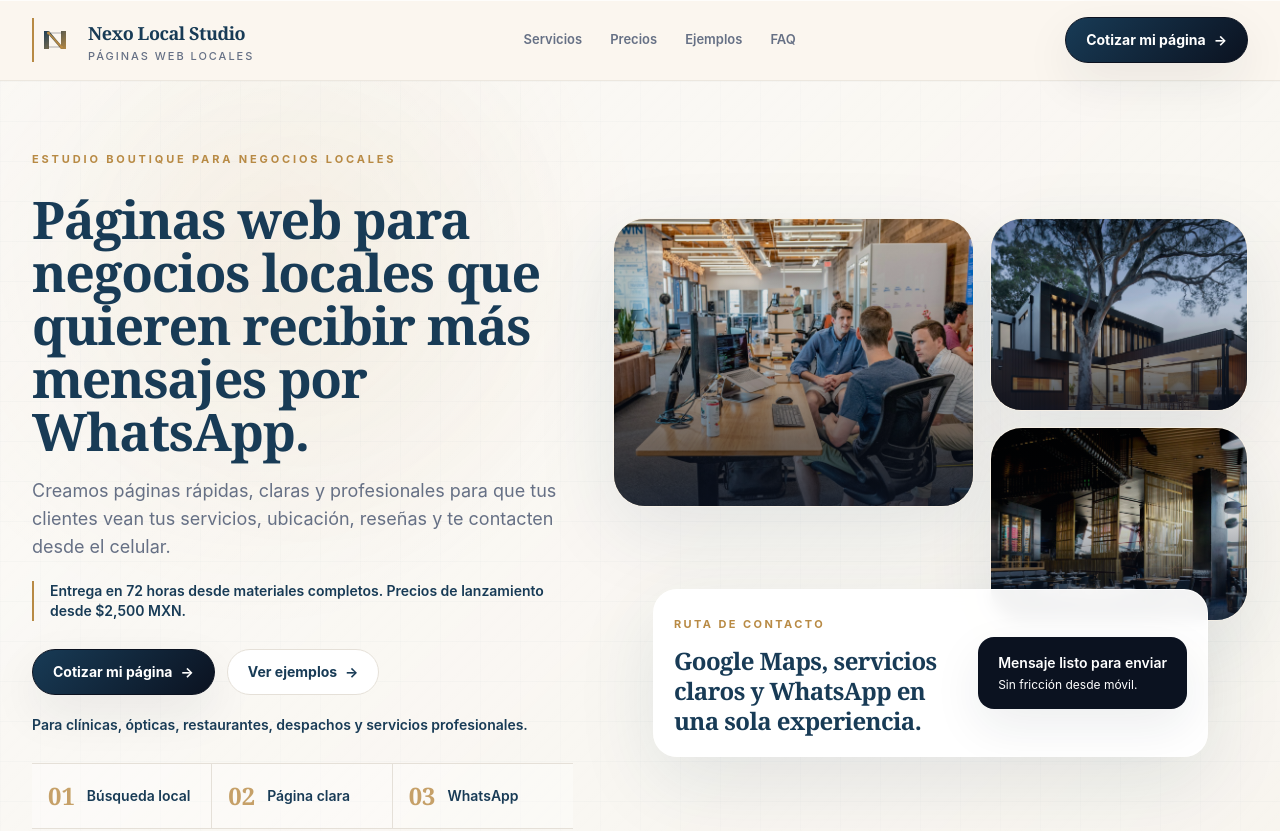
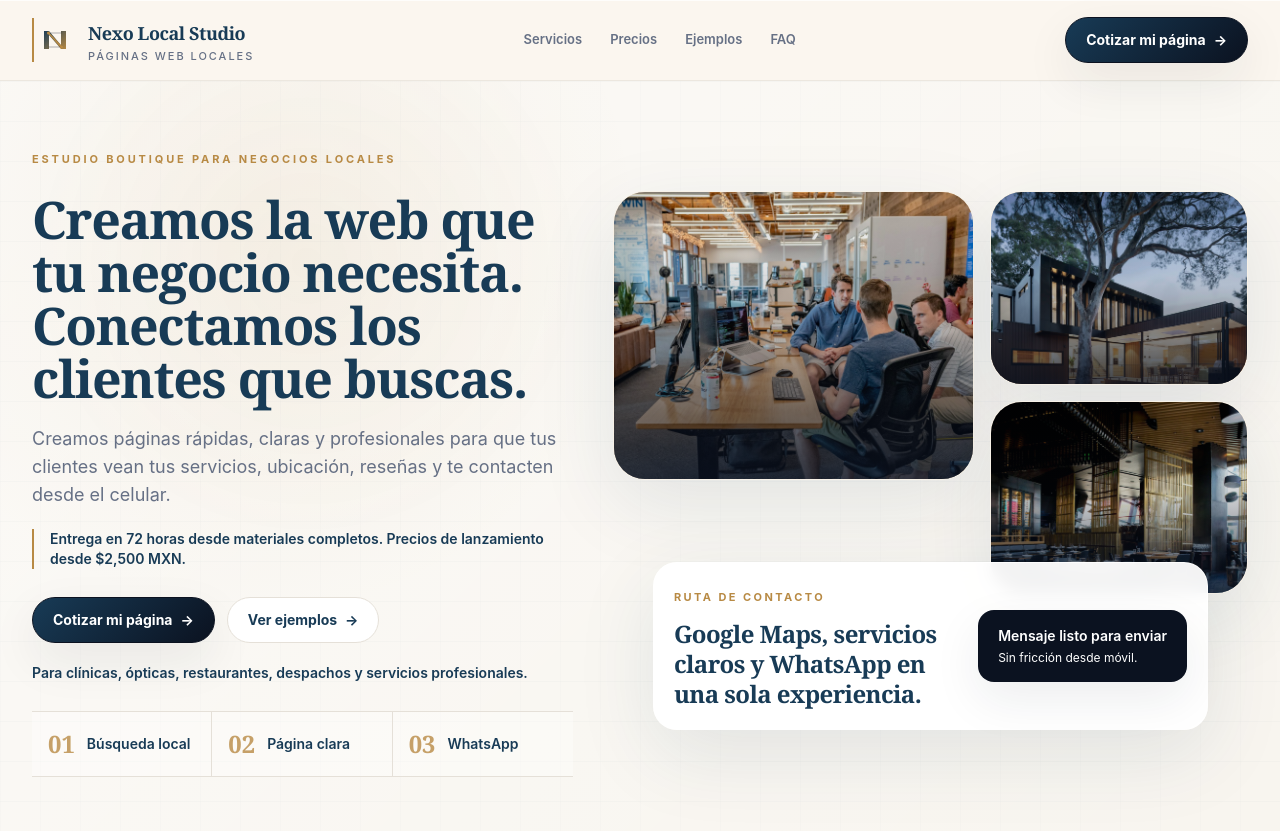
Before and after one commit to rubenalcantarrivera/nexo-local-sudio, a Next.js app: page / in a window 1280 px wide. Shown: the top 831 px of the page. Built offline with nearby package versions, Linux system fonts and the light colour scheme.

Commit message:
Update homepage hero headline

```diff
--- a/app/page.tsx
+++ b/app/page.tsx
@@ -58,7 +58,7 @@ export default function HomePage() {
           <div className="reveal-in">
             <p className="eyebrow">Estudio boutique para negocios locales</p>
             <h1 className="mt-5 max-w-3xl font-display text-[clamp(2.35rem,4.05vw,3.8rem)] font-semibold leading-[1.02] text-brand-primary">
-              Páginas web para negocios locales que quieren recibir más mensajes por WhatsApp.
+              Creamos la web que tu negocio necesita. Conectamos los clientes que buscas.
             </h1>
             <p className="mt-5 max-w-2xl text-base leading-8 text-brand-muted sm:text-lg">
               Creamos páginas rápidas, claras y profesionales para que tus clientes vean tus servicios, ubicación, reseñas y te contacten desde el celular.
```
